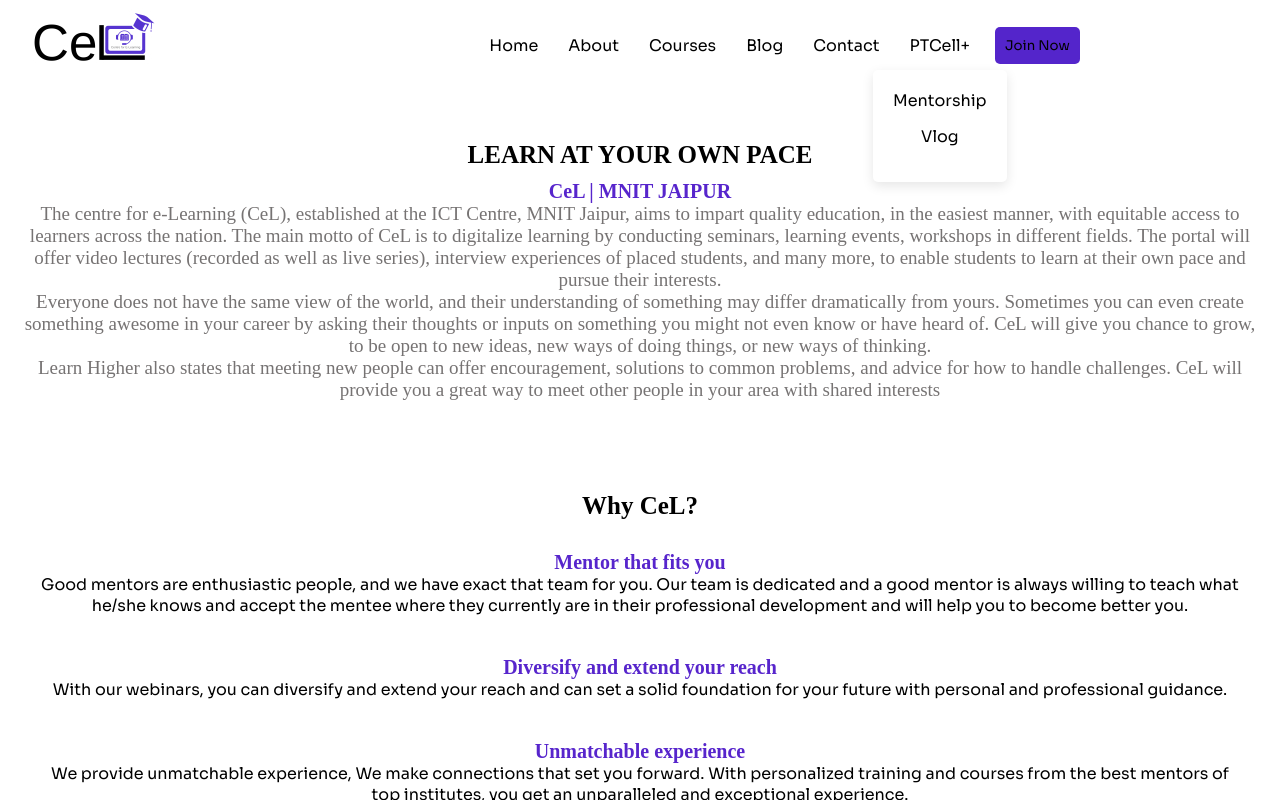
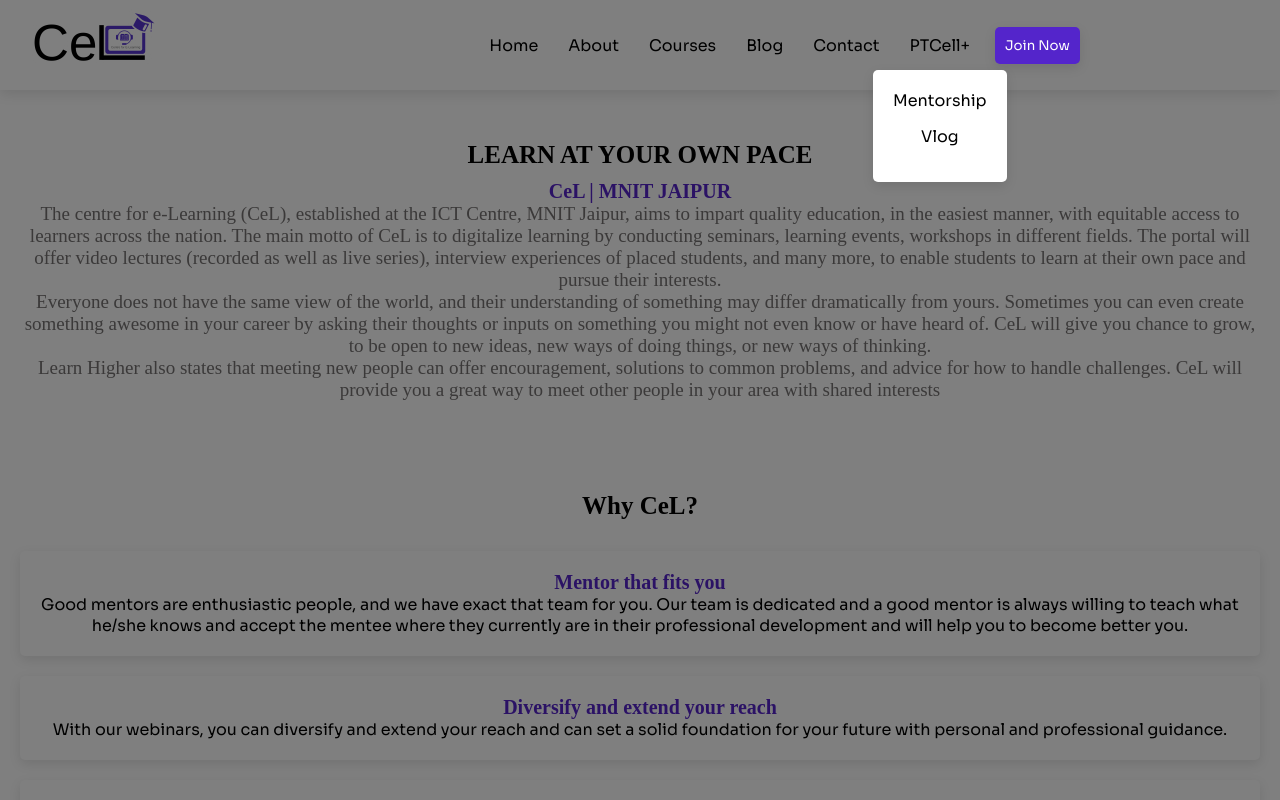
Before and after one commit to gouravkargwal/CEL-MNIT, a React (Create React App) app in the folder client/: page /about in a window 1280 px wide. Both pictures are taken after a click on the element "PTCell+". Shown: the top 800 px of the page. Built offline with nearby package versions, Linux system fonts and the light colour scheme.

Commit message:
Some modern ui added

```diff
--- a/client/src/App.css
+++ b/client/src/App.css
@@ -2,9 +2,9 @@
 
 * {
   font-family: "Sora", sans-serif;
-  box-sizing: border-box;
   margin: 0;
   padding: 0;
+  box-sizing: border-box;
 }
 body {
   overflow-x: hidden;
--- a/client/src/UI/index.js
+++ b/client/src/UI/index.js
@@ -51,11 +51,14 @@
 export const Button = styled.button`
   padding: 10px;
   background-color: hsl(257, 69%, 47%);
+  color: white;
+  box-shadow: rgba(0, 0, 0, 0.1) 0px 4px 12px;
   border: none;
   border-radius: 5px;
   opacity: 1;
   transition: 0.3s;
   &:hover {
+    border-radius: 0px;
     opacity: 0.8;
   }
 `;
@@ -64,9 +67,16 @@
   padding: 10px;
   border-color: hsl(257, 69%, 47%);
   background-color: white;
+  box-shadow: rgba(0, 0, 0, 0.1) 0px 4px 12px;
   border-radius: 5px;
   color: hsl(258, 69%, 47%, 1);
   cursor: pointer;
+  opacity: 1;
+  transition: 0.3s;
+  &:hover {
+    border-radius: 0px;
+    opacity: 0.8;
+  }
 `;
 
 export const Logo = styled.div`
@@ -87,3 +97,9 @@
   list-style: none;
   cursor: pointer;
 `;
+
+export const LogoImgFooter = styled.img`
+  display: block;
+  box-shadow: rgba(0, 0, 0, 0.1) 0px 4px 12px;
+  border-radius: 5px;
+`;
--- a/client/src/components/AboutPage/About.js
+++ b/client/src/components/AboutPage/About.js
@@ -17,6 +17,9 @@
   text-align: center;
 `;
 const FlexIcon = styled.div`
+  box-shadow: rgba(0, 0, 0, 0.1) 0px 4px 12px;
+  margin: 20px 0;
+  border-radius: 5px;
   display: flex;
   justify-content: space-evenly;
   padding: 20px;
--- a/client/src/components/Footer/Footer.js
+++ b/client/src/components/Footer/Footer.js
@@ -1,6 +1,12 @@
 import React from "react";
 import styled from "styled-components";
-import { Heading, Button, ListContainer, ListItem } from "../../UI";
+import {
+  Heading,
+  Button,
+  ListContainer,
+  ListItem,
+  LogoImgFooter,
+} from "../../UI";
 import logo from "../Navbar/CEL logo (1) 1.jpg";
 import Social from "./Social";
 import { Phone } from "@mui/icons-material";
@@ -73,7 +79,7 @@
             in the Industry.
           </Info>
           <Button style={{ marginBottom: "15px" }}>Apply Now</Button>
-          <img src={logo} alt="Footer" style={{ display: "block" }} />
+          <LogoImgFooter src={logo} alt="Footer" />
         </FooterInfo>
         <FooterMenu>
           <ListContainerFooter>
--- a/client/src/components/Homepage/Companies/Companies.js
+++ b/client/src/components/Homepage/Companies/Companies.js
@@ -15,6 +15,8 @@
   }
 `;
 const ComapanyImage = styled.img`
+  box-shadow: rgba(0, 0, 0, 0.1) 0px 4px 12px;
+  border-radius: 5px;
   width: 15vw;
   margin: 10px;
   @media (max-width: 768px) {
@@ -26,7 +28,7 @@
 `;
 const Companies = () => {
   return (
-    <ContainerPadding grey>
+    <ContainerPadding grey style={{ margin: "15px 0" }}>
       <TextCenter>
         <Heading>Associated Companies</Heading>
       </TextCenter>
--- a/client/src/components/Homepage/Courses/Courses.js
+++ b/client/src/components/Homepage/Courses/Courses.js
@@ -30,7 +30,7 @@
   border-radius: 5px;
   width: 300px;
   overflow: hidden;
-  box-shadow: 0px 4px 4px 0px hsla(0, 0%, 0%, 0.25);
+  box-shadow: rgba(0, 0, 0, 0.1) 0px 4px 12px;
 `;
 const CourseImage = styled.div`
   background-image: url(${(props) => props.imgsrc});
--- a/client/src/components/Homepage/Skills/Skills.js
+++ b/client/src/components/Homepage/Skills/Skills.js
@@ -37,7 +37,7 @@
   padding: 20px;
   justify-content: space-evenly;
   border-radius: 5px;
-  box-shadow: 0px 0px 4px 0px hsla(0, 0%, 0%, 0.25);
+  box-shadow: rgba(0, 0, 0, 0.1) 0px 4px 12px;
   @media (max-width: 730px) {
     width: 300px;
   }
--- a/client/src/components/Homepage/Testimonials/Testimonials.js
+++ b/client/src/components/Homepage/Testimonials/Testimonials.js
@@ -8,10 +8,11 @@
 
 const SliderContainer = styled.div`
   display: flex;
-  margin: 20px;
   justify-content: space-between;
-  box-shadow: 0px 4px 30px rgba(0, 0, 0, 0.25);
-  border-radius: 10px;
+  padding: 20px;
+  margin: 10px;
+  /* border: 2px solid lightgray; */
+  box-shadow: rgba(0, 0, 0, 0.1) 0px 4px 12px;
   @media (max-width: 800px) {
     align-items: center;
     flex-direction: column;
@@ -19,12 +20,9 @@
 `;
 const SliderBox1 = styled.img`
   display: block;
-  width: 100vw;
-  height: 40vh;
-
-  max-width: 400px;
+  width: 50%;
   @media (max-width: 800px) {
-    display: none;
+    display: none !important;
   }
 `;
 const SliderBox2 = styled.div`
@@ -38,7 +36,10 @@
   const settings = {
     dots: true,
     infinite: true,
-    speed: 500,
+    autoplay: true,
+    pauseOnHover: true,
+    autoplaySpeed: 4000,
+    cssEase: "linear",
     slidesToShow: 1,
     slidesToScroll: 1,
   };
@@ -52,7 +53,7 @@
       <Slider {...settings}>
         <div>
           <SliderContainer>
-            <SliderBox1 src={image1}></SliderBox1>
+            <SliderBox1 src={image1} />
             <SliderBox2>
               <FormatQuoteIcon></FormatQuoteIcon>
               <p>
--- a/client/src/components/Navbar/Navbar.js
+++ b/client/src/components/Navbar/Navbar.js
@@ -1,4 +1,4 @@
-import React, { useState } from "react";
+import React, { useState, useEffect } from "react";
 import { Link } from "react-router-dom";
 import "./Navbar.css";
 import LogoImg from "./CEL logo (1) 1.jpg";
@@ -16,6 +16,7 @@
 import styled from "styled-components";
 
 const DropDownList = styled("ul")`
+  z-index: 5;
   position: relative;
   animation: growDown 300ms ease-in-out forwards;
   transform-origin: top center;
@@ -31,11 +32,12 @@
       transform: scaleY(1);
     }
   }
+  background: #ffffff;
+  box-shadow: rgba(0, 0, 0, 0.1) 0px 4px 12px;
+
   @media only screen and (min-width: 800px) {
     padding: 0;
     margin: 0;
-    background: #ffffff;
-    box-shadow: rgba(0, 0, 0, 0.1) 0px 4px 12px;
     border-radius: 5px;
     position: absolute;
     top: 35px;
@@ -49,14 +51,49 @@
   margin-bottom: 15px;
 `;
 
+const Overlay = styled.div`
+  position: fixed; /* Sit on top of the page content */
+
+  display: ${(props) => (props.clickedMenu ? "block" : "none")};
+  @media only screen and (min-width: 800px) {
+    display: ${(props) => (props.clickedDropDown ? "block" : "none")};
+  }
+  /* Hidden by default */
+  width: 100%; /* Full width (cover the whole page) */
+  height: 100%; /* Full height (cover the whole page) */
+  top: 0;
+  left: 0;
+  right: 0;
+  bottom: 0;
+  background-color: rgba(0, 0, 0, 0.5); /* Black background with opacity */
+  z-index: 2; /* Specify a stack order in case you're using a different order for other elements */
+  cursor: pointer; /* Add a pointer on hover */
+`;
+
 const Navbar = () => {
+  const [isOpenDropDown, setIsOpenDropDown] = useState(false);
+  const [isOpen, setIsOpen] = useState(false);
+
+  useEffect(() => {
+    if (isOpen) {
+      document.body.style.overflow = "hidden";
+      document.body.style.paddingRight = "15px";
+    }
+    if (isOpenDropDown) {
+      document.body.style.overflow = "hidden";
+    }
+    return () => {
+      document.body.style.overflowY = "visible";
+      document.body.style.overflowX = "hidden";
+      document.body.style.paddingRight = "0px";
+    };
+  }, [isOpen, isOpenDropDown]);
+
   const props = useSpring({
     to: { opacity: 1 },
     from: { opacity: 0 },
     delay: 200,
   });
-
-  const [isOpen, setIsOpen] = useState(false);
 
   const listItemClickHandler = () => {
     console.log(isOpen);
@@ -65,10 +102,10 @@
   };
   console.log(isOpen);
 
-  const [isOpenDropDown, setIsOpenDropDown] = useState(false);
   const toggling = () => setIsOpenDropDown(!isOpenDropDown);
   return (
     <>
+      <Overlay clickedMenu={isOpen} clickedDropDown={isOpenDropDown} />
       <NavbarContainer style={props}>
         <Brand className="brand">
           <img src={LogoImg} alt="logo" />
@@ -93,7 +130,7 @@
             <NavbarListItem>
               <span onClick={toggling}>PTCell+</span>
               {isOpenDropDown && (
-                <DropDownList>
+                <DropDownList clicked={isOpenDropDown}>
                   <Link to="/mentorship">
                     <DropDownListItem onClick={listItemClickHandler}>
                       Mentorship
@@ -109,7 +146,11 @@
             </NavbarListItem>
           </NavbarListContainer>
           <Button>
-            <Link to="/register" onClick={listItemClickHandler}>
+            <Link
+              to="/register"
+              onClick={listItemClickHandler}
+              style={{ color: "white" }}
+            >
               Join Now
             </Link>
           </Button>
--- a/client/src/components/Navbar/NavbarStyles.js
+++ b/client/src/components/Navbar/NavbarStyles.js
@@ -5,6 +5,8 @@
   grid-template-columns: 2rem 1fr 3fr 4rem;
   width: 100%;
   align-items: center;
+  box-shadow: rgba(0, 0, 0, 0.1) 0px 4px 12px;
+  background-color: white;
 `;
 
 export const Brand = styled.div`
@@ -12,6 +14,7 @@
 `;
 
 export const Menu = styled.div`
+  z-index: 5;
   display: flex;
   flex-direction: column;
   justify-content: center;
```
Also changed, not shown: 1 other file (tests, documents, lock files or other folders).
